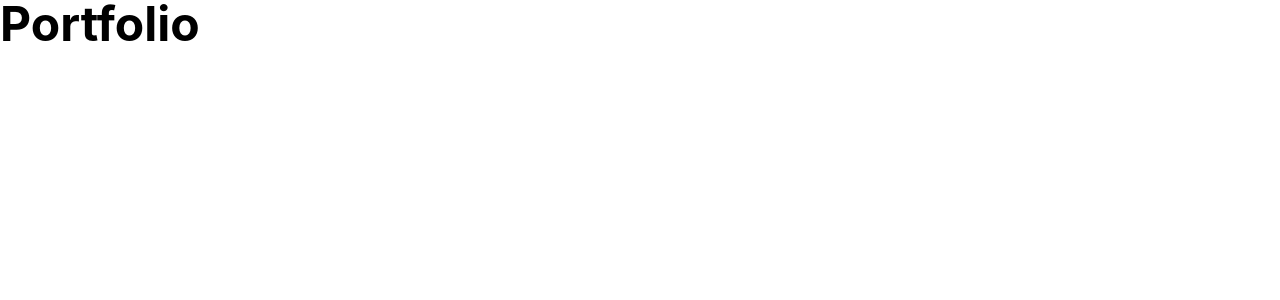
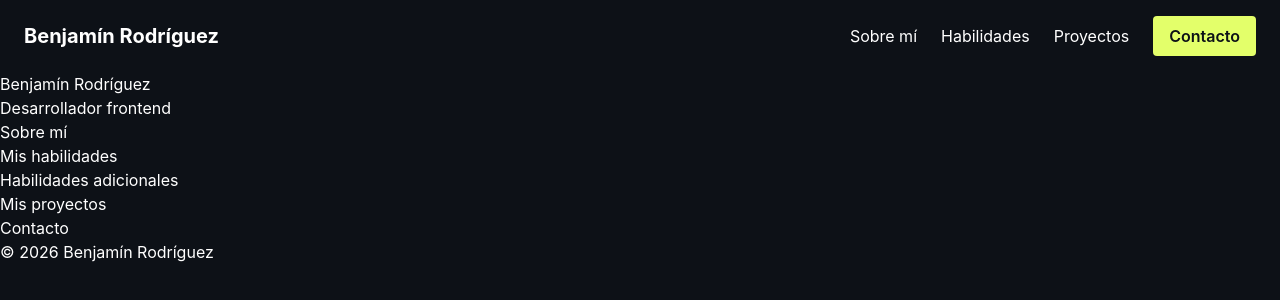
Before and after one commit to benjax2/portfolio, a website built with Vite: page index.html in a window 1280 px wide. Built offline with nearby package versions, Linux system fonts and the light colour scheme.

Commit message:
Enhance portfolio layout and add responsive navigation functionality

```diff
--- a/index.html
+++ b/index.html
@@ -7,8 +7,91 @@
     <title>Benja | Portfolio</title>
   </head>
 
-  <body>
-    <h1 class="text-5xl font-bold">Portfolio</h1>
+  <body class="bg-[#0D1117] font-sans text-white">
+    <header
+      class="flex flex-col gap-4 px-6 py-4 md:flex-row md:items-center md:justify-between"
+    >
+      <a
+        href="#home"
+        class="text-xl font-bold focus-visible:outline-2 focus-visible:outline-offset-4 focus-visible:outline-[#E3FF6A]"
+        >Benjamín Rodríguez</a
+      >
+
+      <button
+        id="menu-toggle"
+        type="button"
+        aria-controls="main-navigation"
+        aria-expanded="false"
+        class="self-start rounded px-3 py-2 focus-visible:outline-2 focus-visible:outline-offset-4 focus-visible:outline-[#E3FF6A] md:hidden"
+      >
+        Menú
+      </button>
+
+      <nav
+        id="main-navigation"
+        aria-label="Navegación principal"
+        class="hidden flex-col items-start gap-6 md:flex md:flex-row md:items-center"
+      >
+        <a
+          href="#about"
+          class="transition-colors duration-300 hover:text-[#E3FF6A] focus-visible:outline-2 focus-visible:outline-offset-4 focus-visible:outline-[#E3FF6A]"
+        >
+          Sobre mí
+        </a>
+
+        <a
+          href="#skills"
+          class="transition-colors duration-300 hover:text-[#E3FF6A] focus-visible:outline-2 focus-visible:outline-offset-4 focus-visible:outline-[#E3FF6A]"
+        >
+          Habilidades
+        </a>
+
+        <a
+          href="#projects"
+          class="transition-colors duration-300 hover:text-[#E3FF6A] focus-visible:outline-2 focus-visible:outline-offset-4 focus-visible:outline-[#E3FF6A]"
+        >
+          Proyectos
+        </a>
+
+        <a
+          href="#contact"
+          class="rounded bg-[#E3FF6A] px-4 py-2 font-semibold text-[#0D1117] transition-[background-color,box-shadow] duration-300 hover:bg-[#cbe35e] hover:shadow-[0_0_25px_rgba(227,255,106,0.6)] focus-visible:outline-2 focus-visible:outline-offset-4 focus-visible:outline-[#E3FF6A]"
+        >
+          Contacto
+        </a>
+      </nav>
+    </header>
+
+    <main>
+      <section id="home">
+        <h1>Benjamín Rodríguez</h1>
+        <p>Desarrollador frontend</p>
+      </section>
+
+      <section id="about">
+        <h2>Sobre mí</h2>
+      </section>
+
+      <section id="skills">
+        <h2>Mis habilidades</h2>
+      </section>
+
+      <section id="additional-skills">
+        <h2>Habilidades adicionales</h2>
+      </section>
+
+      <section id="projects">
+        <h2>Mis proyectos</h2>
+      </section>
+
+      <section id="contact">
+        <h2>Contacto</h2>
+      </section>
+    </main>
+
+    <footer>
+      <p>&copy; 2026 Benjamín Rodríguez</p>
+    </footer>
 
     <script type="module" src="/src/main.js"></script>
   </body>
--- a/src/main.js
+++ b/src/main.js
@@ -1 +1,34 @@
 import './style.css';
+
+const menuButton = document.getElementById('menu-toggle');
+const navigation = document.getElementById('main-navigation');
+
+menuButton.addEventListener('click', () => {
+  const isOpen = menuButton.getAttribute('aria-expanded') === 'true';
+
+  menuButton.setAttribute('aria-expanded', String(!isOpen));
+  navigation.classList.toggle('hidden', isOpen);
+  navigation.classList.toggle('flex', !isOpen);
+});
+
+const navigationLinks = navigation.querySelectorAll('a');
+
+navigationLinks.forEach((link) => {
+  link.addEventListener('click', () => {
+    menuButton.setAttribute('aria-expanded', 'false');
+    navigation.classList.add('hidden');
+    navigation.classList.remove('flex');
+  });
+});
+
+navigation.addEventListener('keydown', (event) => {
+  const isOpen = menuButton.getAttribute('aria-expanded') === 'true';
+  const isMobile = window.matchMedia('(width < 48rem)').matches;
+
+  if (event.key === 'Escape' && isOpen && isMobile) {
+    menuButton.setAttribute('aria-expanded', 'false');
+    navigation.classList.add('hidden');
+    navigation.classList.remove('flex');
+    menuButton.focus();
+  }
+});
```
